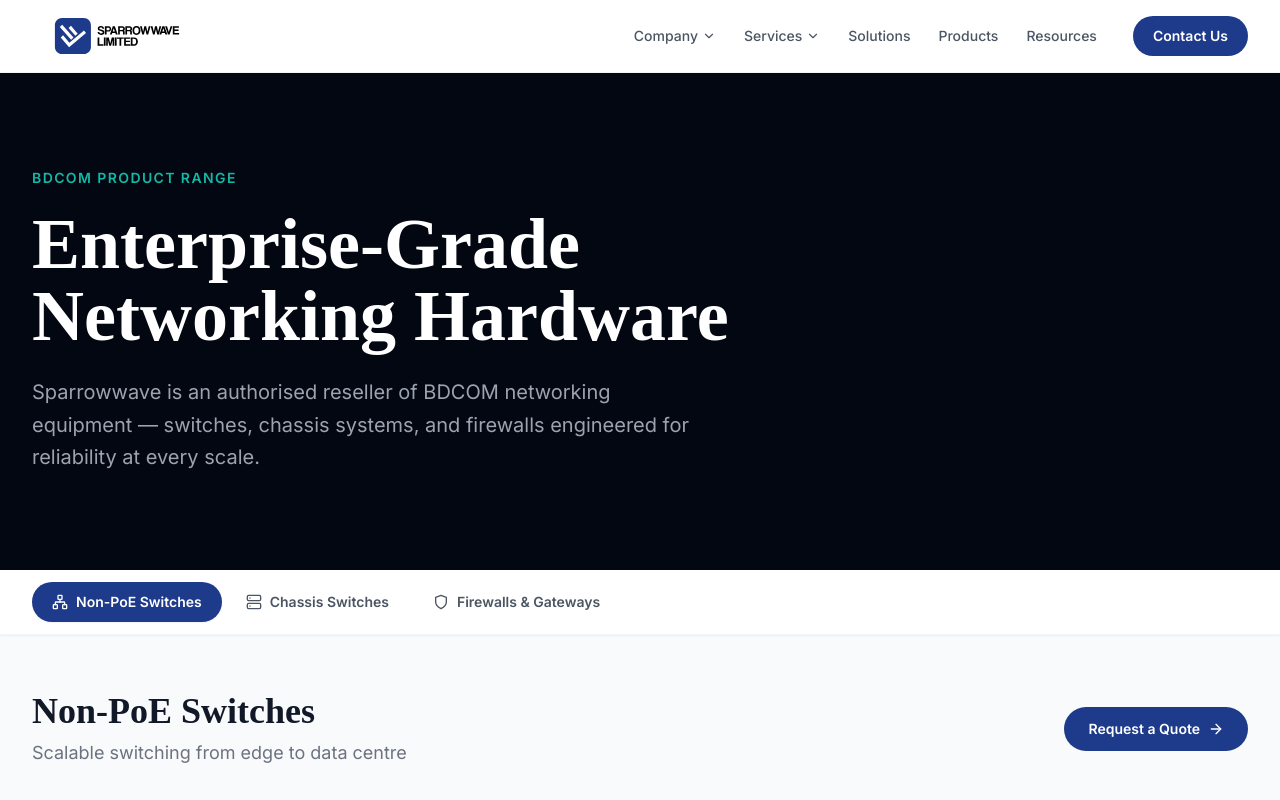
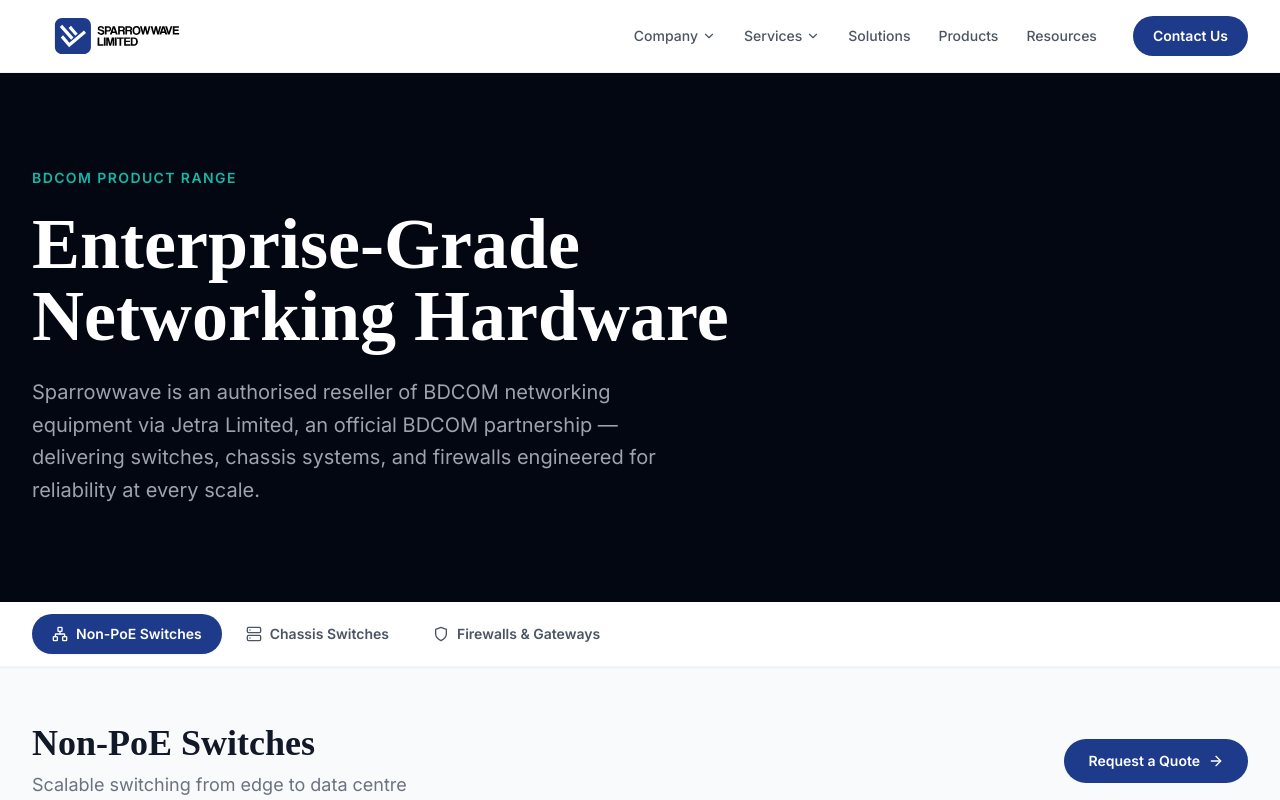
Before and after one commit to Dokitoor/sparrowwave, a React (Vite) app: page /products in a window 1280 px wide. Shown: the top 800 px of the page. Built offline with nearby package versions, Linux system fonts and the light colour scheme; a web font is replaced by a local one.

Commit message:
update: minor fix to products page

```diff
--- a/src/pages/products.tsx
+++ b/src/pages/products.tsx
@@ -295,7 +295,7 @@
             Enterprise-Grade Networking Hardware
           </h1>
           <p className="font-secondary text-gray-400 text-xl max-w-2xl leading-relaxed">
-            Sparrowwave is an authorised reseller of BDCOM networking equipment — switches, chassis systems, and firewalls engineered for reliability at every scale.
+            Sparrowwave is an authorised reseller of BDCOM networking equipment via Jetra Limited, an official BDCOM partnership — delivering switches, chassis systems, and firewalls engineered for reliability at every scale.
           </p>
         </div>
       </div>
```
